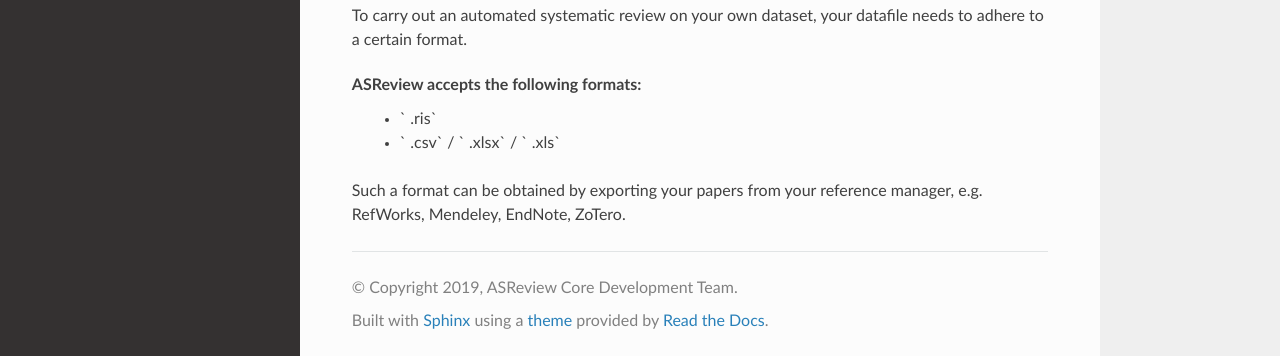
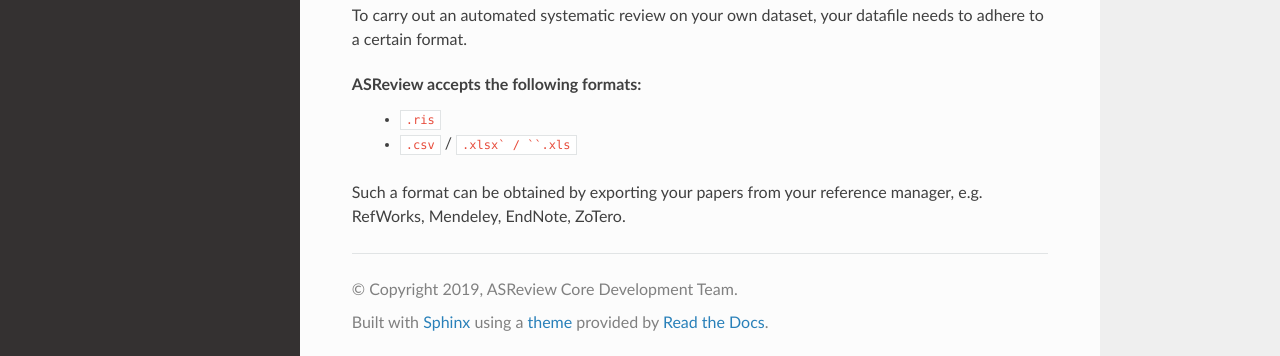
Before and after one commit to asreview/asreview, a Sphinx documentation site: the page built from docs/source/datasets.rst, in a window 1280 px wide and 900 px high, scrolled down 1296 px. Shown: the part 541-897 px from the top of the window. Built offline with Sphinx 7.4.7 and the Read the Docs theme 2.0.0, drawn with Linux system fonts in a browser that asks for light colours.

```diff
--- a/docs/source/datasets.rst
+++ b/docs/source/datasets.rst
@@ -65,7 +65,7 @@ Using your own data
 To carry out an automated systematic review on your own dataset, your datafile needs to adhere to a certain format.
 
 ASReview accepts the following formats:
- - ` .ris`
- - ` .csv` / ` .xlsx` / ` .xls`
+ - ``.ris``
+ - ``.csv`` / ``.xlsx` / ``.xls``
 
 Such a format can be obtained by exporting your papers from your reference manager, e.g. RefWorks, Mendeley, EndNote, ZoTero.
```
